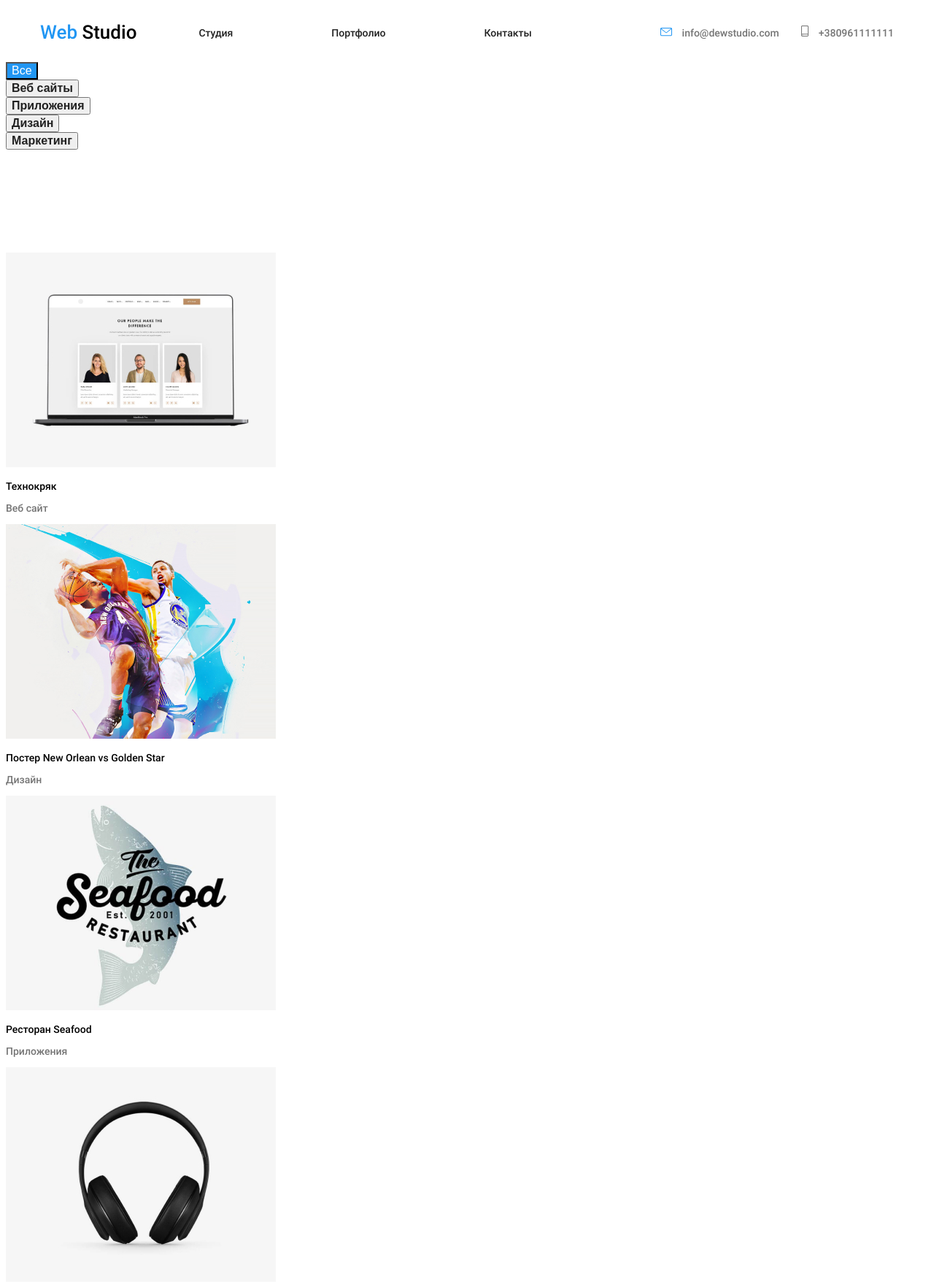
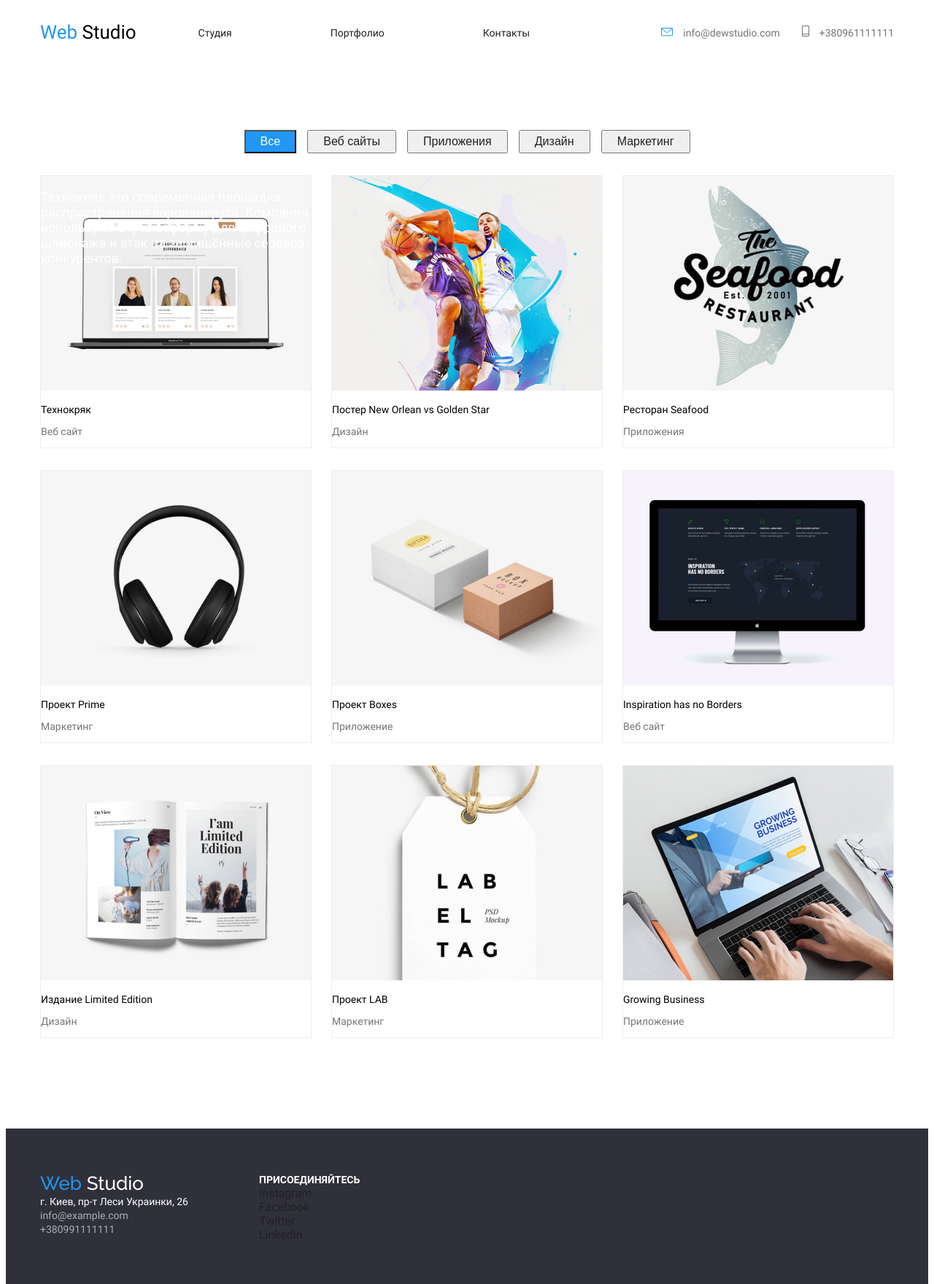
Before and after one commit to Andrii-Star/goit-markup-hw-003, a plain HTML site: page portfolio.html in a window 1280 px wide. Shown: the part 5-1764 px from the top of the page at 73% size. Drawn offline with Linux system fonts and the light colour scheme.

Commit message:
Стили и заголовки

```diff
--- /dev/null
+++ b/css/font.css
@@ -0,0 +1,34 @@
+@font-face {
+  font-family: Roboto;
+  src: url(../fonts/Robotoblack.ttf);
+  src: url(../fonts/Robotoblack.ttf) format("truetype");
+  font-weight: 900;
+  font-style: normal;
+}
+@font-face {
+  font-family: Roboto;
+  src: url(../fonts/Robotomedium.ttf);
+  src: url(../fonts/Robotomedium.ttf) format("truetype");
+  font-weight: 500;
+  font-style: normal;
+}
+@font-face {
+  font-family: Roboto;
+  src: url(../fonts/Roboto.ttf);
+  src: url(../fonts/Roboto.ttf) format("truetype");
+  font-weight: 400;
+  font-style: normal;
+}
+@font-face {
+  font-family: Roboto;
+  src: url(../fonts/Robotobold.ttf);
+  src: url(../fonts/Robotobold.ttf) format("truetype");
+  font-weight: 700;
+  font-style: normal;
+}
+@font-face {
+  font-family: Raleway;
+  src: url(../fonts/ralewaymedium.woff);
+  font-weight: 500;
+  font-style: normal;
+}
--- a/css/styles.css
+++ b/css/styles.css
@@ -1,5 +1,5 @@
 body {
-  font-family: Roboto-medium;
+  font-family: Roboto;
 }
 
 .grey {
@@ -11,6 +11,9 @@ body {
 a {
   text-decoration: none;
   color: #212121;
+}
+.commanditem img {
+  width: 100%;
 }
 .blue {
   color: #2196f3;
@@ -44,35 +47,7 @@ a {
 }
 .item {
   width: 370px;
-  font-family: Roboto-medium;
-}
-@font-face {
-  font-family: Roboto-black;
-  src: url(../fonts/Robotoblack.ttf);
-  src: url(../fonts/Robotoblack.ttf) format("truetype");
-  font-weight: 600;
-  font-style: normal;
-}
-@font-face {
-  font-family: Roboto-medium;
-  src: url(../fonts/Robotomedium.ttf);
-  src: url(../fonts/Robotomedium.ttf) format("truetype");
-  font-weight: 400;
-  font-style: normal;
-}
-@font-face {
-  font-family: Roboto-thin;
-  src: url(../fonts/Robotothin.ttf);
-  src: url(../fonts/Robotothin.ttf) format("truetype");
-  font-weight: 200;
-  font-style: normal;
-}
-@font-face {
-  font-family: Roboto-bold;
-  src: url(../fonts/Robotobold.ttf);
-  src: url(../fonts/Robotobold.ttf) format("truetype");
-  font-weight: 500;
-  font-style: normal;
+  position: absolute;
 }
 .uppercase {
   text-transform: uppercase;
@@ -93,10 +68,14 @@ footer {
   color: #2196f3;
 }
 .bold {
-  font-weight: 700;
+  font-weight: 500;
 }
 .dark {
   color: #212121;
+}
+.logo {
+  font-family: Raleway;
+  margin: 0;
 }
 .container {
   max-width: 1170px;
@@ -128,6 +107,7 @@ ul {
 }
 .flex {
   display: flex;
+  justify-content: space-between;
 }
 .cards li {
   width: 23%;
@@ -149,3 +129,51 @@ ul {
 .headerleft a {
   margin-right: 85px;
 }
+.commanditem {
+  width: 23%;
+}
+.clientsitem {
+  border: 1px solid #afb1b8;
+  border-radius: 4px;
+  width: 170px;
+  height: 70.42px;
+}
+.centr {
+  text-align: center;
+}
+.buttons-bar {
+  display: flex;
+  justify-content: space-between;
+  width: 611px;
+  margin: 0 auto 30px;
+  padding-top: 93px;
+}
+.filter {
+  padding: 5px 20px;
+}
+.dashboard {
+  display: flex;
+  flex-wrap: wrap;
+  justify-content: space-between;
+  align-items: stretch;
+  padding-bottom: 94px;
+}
+.dashboard li {
+  border: 1px solid #eeeeee;
+  margin-bottom: 30px;
+}
+.leftpart {
+  width: 231px;
+  margin-right: 69px;
+}
+.footercontent {
+  display: flex;
+}
+footer {
+  padding-top: 60px;
+  padding-bottom: 60px;
+}
+.clients {
+  padding-bottom: 133px;
+  padding-top: 94px;
+}
--- a/portfolio.html
+++ b/portfolio.html
@@ -4,6 +4,7 @@
     <meta charset="UTF-8" />
     <meta name="viewport" content="width=device-width, initial-scale=1.0" />
     <link rel="stylesheet" href="./css/styles.css" />
+    <link rel="stylesheet" href="./css/font.css" />
     <title>Web Studio</title>
   </head>
 
@@ -44,15 +45,15 @@
       </div>
     </header>
     <main>
-        <section>
-      <ul>
-       <li> <button class="white order font16">Все</button> </li>
-        <li> <button class="font16 dark bold">Веб сайты</button></li>
-        <li><button class="font16 dark bold">Приложения</button></li>
-        <li><button class="font16 dark bold">Дизайн</button></li>
-        <li><button class="font16 dark bold">Маркетинг</button></li>
+        <section class="container">
+      <ul class="buttons-bar">
+       <li> <button class="white order font16 filter">Все</button> </li>
+        <li> <button class="font16 dark bold filter">Веб сайты</button></li>
+        <li><button class="font16 dark bold filter">Приложения</button></li>
+        <li><button class="font16 dark bold filter">Дизайн</button></li>
+        <li><button class="font16 dark bold filter">Маркетинг</button></li>
       </ul>
-        <ul>
+        <ul class="dashboard">
             <li >
                 <div class="item">
                     <p class="font18 white">
@@ -107,9 +108,10 @@
       </section>
     </main>
     <footer>
-      <div>
+      <div class="container footercontent">
+        <div class="leftpart">
           <a href="./">
-            <p class="blue font26">
+            <p class="blue font26 logo">
               Web
               <span class="white">
                 Studio
@@ -119,18 +121,11 @@
           <address>
             <ul>
               <li>
-              <a
-                href="https://www.google.com.ua/maps/place/"
-                target="_blank"
-                rel="noopener noreferrer"
-                class="white font14 normal"
-                >г. Киев, пр-т Леси Украинки, 26</a
-              >
+                <a href="https://www.google.com.ua/maps/place/" target="_blank" rel="noopener noreferrer"
+                  class="white font14 normal">г. Киев, пр-т Леси Украинки, 26</a>
               </li>
               <li>
-              <a href="mailto:info@example.com" class="white06 font14 normal"
-                >info@example.com</a
-              >
+                <a href="mailto:info@example.com" class="white06 font14 normal">info@example.com</a>
               </li>
               <li>
                 <a href="tel:+380991111111" class="white06 font14 normal">+380991111111</a>
@@ -139,46 +134,23 @@
           </address>
         </div>
         <div>
-        <b class="white font14 uppercase" >Присоединяйтесь</b>
+          <b class="white font14 uppercase">Присоединяйтесь</b>
 
           <ul>
             <li>
-            <a
-              href="#"
-              target="_blank"
-              rel="noopener noreferrer"
-              aria-label="ссылка на Инстаграм"
-              >Instagram</a
-            >
+              <a href="#" target="_blank" rel="noopener noreferrer" aria-label="ссылка на Инстаграм">Instagram</a>
             </li>
             <li>
-            <a
-              href="#"
-              target="_blank"
-              rel="noopener noreferrer"
-              aria-label="ссылка на Facebook"
-              >Facebook</a
-            >
+              <a href="#" target="_blank" rel="noopener noreferrer" aria-label="ссылка на Facebook">Facebook</a>
             </li>
             <li>
-            <a
-              href="#"
-              target="_blank"
-              rel="noopener noreferrer"
-              aria-label="ссылка на Twitter"
-              >Twitter</a
-            >
+              <a href="#" target="_blank" rel="noopener noreferrer" aria-label="ссылка на Twitter">Twitter</a>
             </li>
             <li>
-            <a
-              href="#"
-              target="_blank"
-              rel="noopener noreferrer"
-              aria-label="ссылка на linkedin"
-              >Linkedin</a
-            >
+              <a href="#" target="_blank" rel="noopener noreferrer" aria-label="ссылка на linkedin">Linkedin</a>
             </li>
           </ul>
+        </div>
       </div>
     </footer>
   </body>
```
Also changed, not shown: index.html (+25 -20 lines), fonts/ralewaymedium.woff (added). Lines whose indentation alone changed are shown as unchanged.
